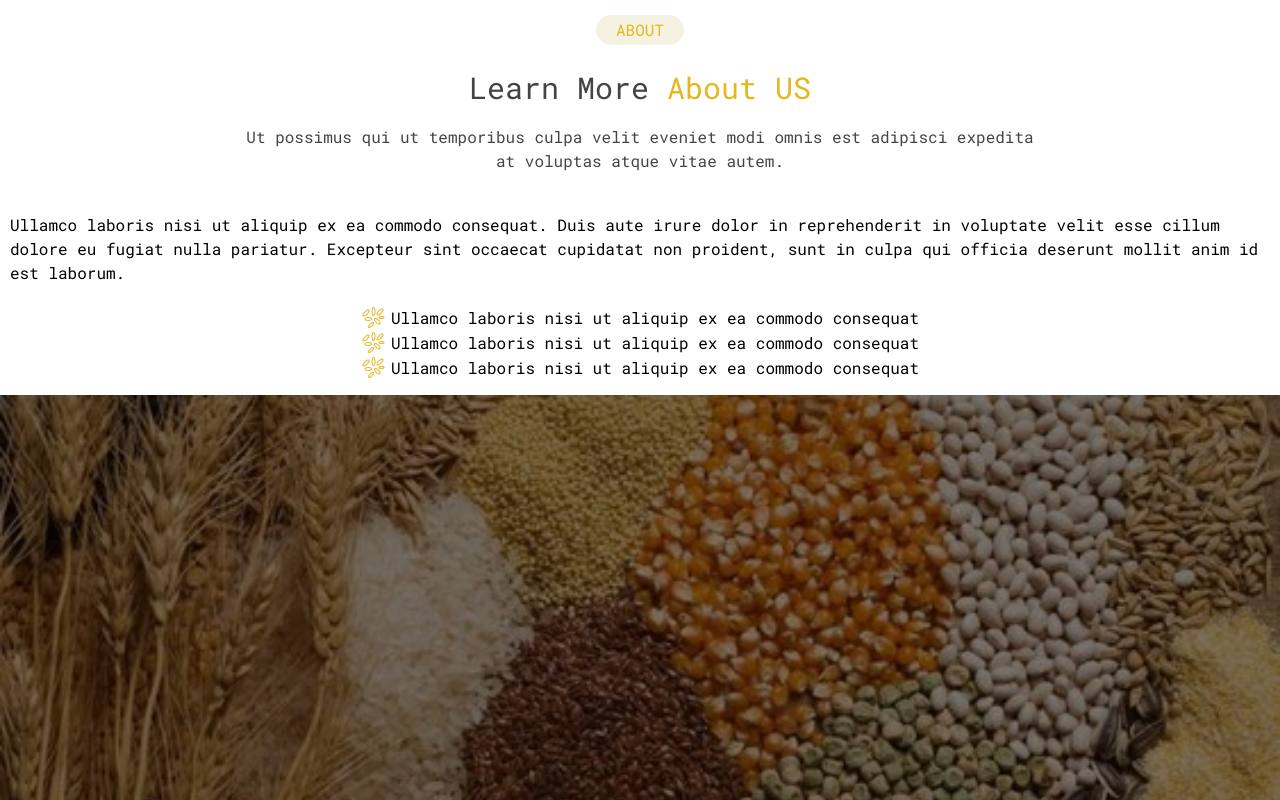
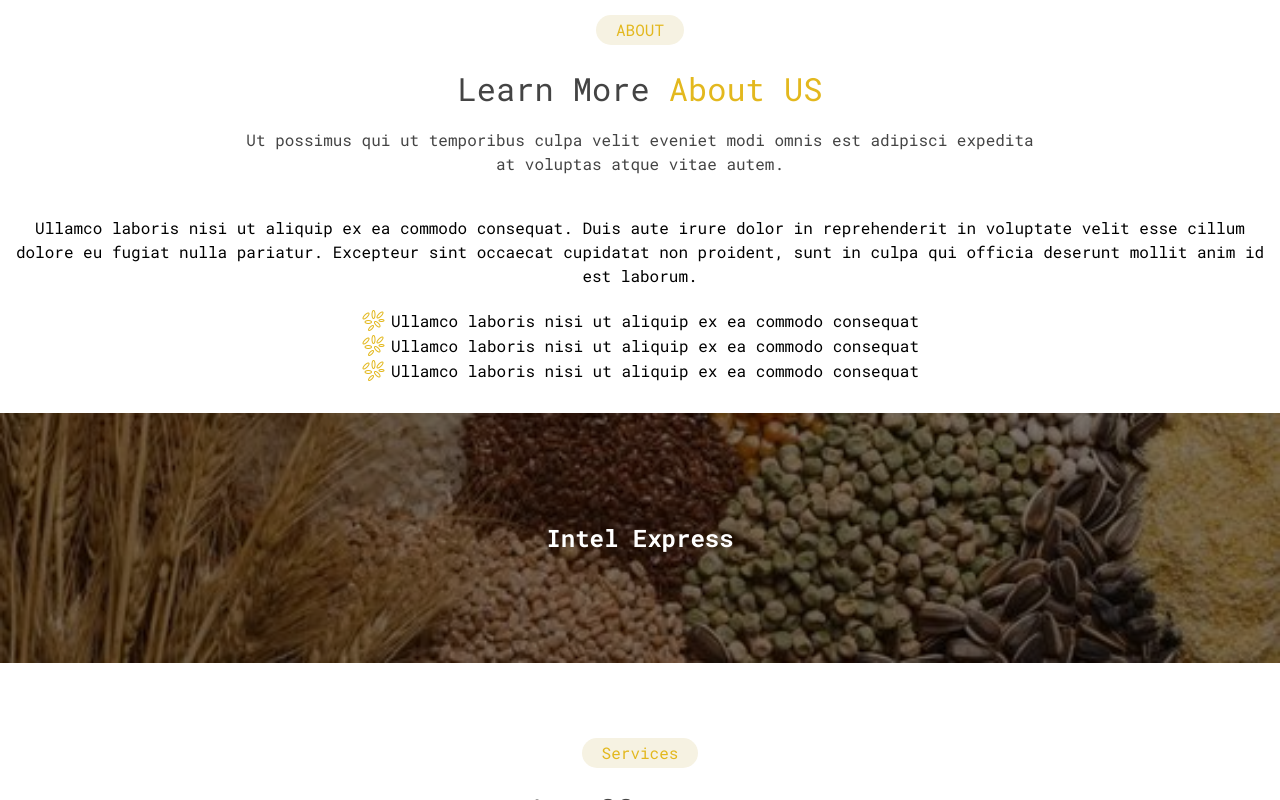
Before and after one commit to webLance24/plant-ecommerce, a React (Vite) app: page / in a window 1280 px wide. Shown: the part 860-1660 px from the top of the page. Built offline with nearby package versions, Linux system fonts and the light colour scheme; a web font is replaced by a local one.

Commit message:
feat: add bg fixed

```diff
--- a/src/Components/About.tsx
+++ b/src/Components/About.tsx
@@ -1,37 +1,34 @@
 import Rice from "../../public/assets/grains.png";
-import Grains from "../../public/assets/grains.jpg";
+// import Grains from "../../public/assets/grains.jpg";
 
 function About() {
   return (
     <div id="about" className="pt-[75px]">
-      <div className="flex justify-center items-center text-[#E3B81E] ">
+      <div className="flex justify-center items-center text-[#E3B81E] px-[15px]">
         <button className="bg-[#f6f2e2] rounded-full px-[20px] py-[3px]">
           ABOUT
         </button>
       </div>
-      <div className="flex justify-center items-center text-[30px] mt-[20px]">
-        <h1 className="text-[#444444]">
+      <div className="flex justify-center items-center mt-[20px] px-[15px]">
+        <h1 className="text-[#444444] text-[30px] lg:text-[32px] text-[bold]">
           Learn More <span className="text-[#E3B81E]">About US</span>
         </h1>
       </div>
 
-      <div className="flex justify-center items-center mt-[15px] m-width-[70px] text-center text-[#444444] px-[10px]">
+      <div className="flex justify-center items-center mt-[15px] m-width-[70px] text-center text-[#444444] px-[15px]">
         <p>
           Ut possimus qui ut temporibus culpa velit eveniet modi omnis est
           adipisci expedita <br /> at voluptas atque vitae autem.
         </p>
       </div>
 
-      <div className="flex-wrap justify-center items-center mt-[40px] px-[10px]">
-        <div>
-          <p>
-            Ullamco laboris nisi ut aliquip ex ea commodo consequat. Duis aute
-            irure dolor in reprehenderit in voluptate velit esse cillum dolore
-            eu fugiat nulla pariatur. Excepteur sint occaecat cupidatat non
-            proident, sunt in culpa qui officia deserunt mollit anim id est
-            laborum.
-          </p>
-        </div>
+      <div className="flex-wrap justify-center items-center mt-[40px] px-[15px]">
+        <p className="text-center">
+          Ullamco laboris nisi ut aliquip ex ea commodo consequat. Duis aute
+          irure dolor in reprehenderit in voluptate velit esse cillum dolore eu
+          fugiat nulla pariatur. Excepteur sint occaecat cupidatat non proident,
+          sunt in culpa qui officia deserunt mollit anim id est laborum.
+        </p>
 
         <div className="mt-[20px]">
           <p className="flex items-center justify-center gap-[5px]">
@@ -49,8 +46,8 @@
         </div>
       </div>
 
-      <div className="relative mt-[15px]">
-        <img src={Grains} alt="Grains" className="w-full h-auto" />
+      <div className="relative mt-[30px] bg-image">
+        {/* <img src={Grains} alt="Grains" className="w-full h-auto" /> */}
         <div className="absolute inset-0 bg-black opacity-50"></div>
         <div className="absolute inset-0 flex items-center justify-center">
           <span className="text-white text-2xl font-bold">Intel Express</span>
--- a/src/index.css
+++ b/src/index.css
@@ -24,11 +24,8 @@
   background-position: center;
   background-blend-mode: color;
   min-height: 100vh;
+  background-attachment: fixed;
 }
-
-/* #about{
-  min-height: 100vh;
-} */
 
 /* here start framer motion styles for humburger */
 
@@ -137,3 +134,14 @@
 .menu-item:hover img {
   filter: invert(40%) sepia(100%) saturate(400%) hue-rotate(370deg);
 }
+
+/* this is for about background image style */
+
+#about .bg-image {
+  background-image: url(../public/assets/grains.jpg);
+  background-repeat: no-repeat;
+  background-size: cover;
+  background-position: center;
+  height: 250px;
+  background-attachment: fixed;
+}
```
